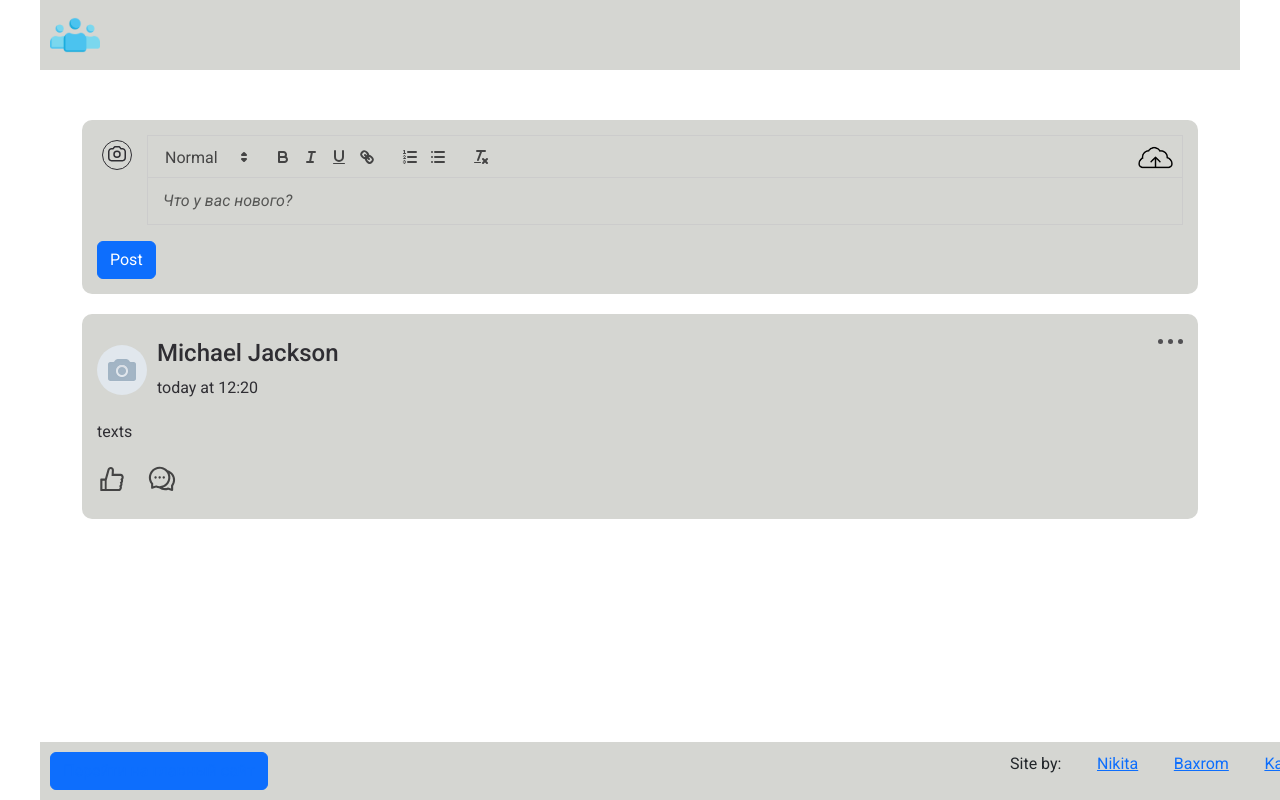
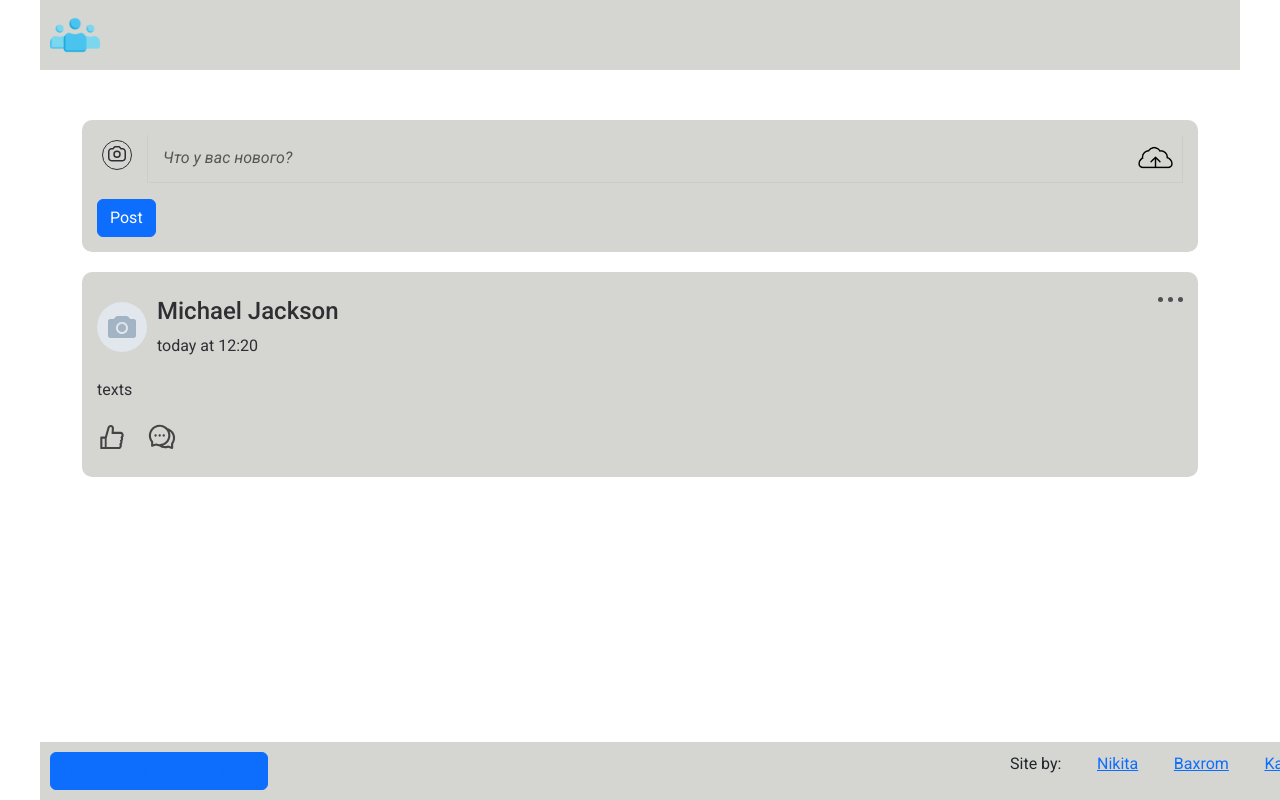
Before and after one commit to N1kk1337/RS-Clone, a React (Create React App) app: page /#/ in a window 1280 px wide. Shown: the top 800 px of the page. Built offline with nearby package versions, Linux system fonts and the light colour scheme.

Commit message:
fix: PostForm component
update input focus

```diff
--- a/src/components/PostForm/PostForm.scss
+++ b/src/components/PostForm/PostForm.scss
@@ -37,6 +37,21 @@
   }
   .form-control_text {
     padding-left: 50px;
+    display: flex;
+    flex-direction: column-reverse;
+    .ql-toolbar {
+      display: none;
+    }
+    .ql-formats {
+      .ql-header {
+        display: none;
+      }
+    }
+  }
+  .tool {
+    .ql-toolbar {
+      display: block;
+    }
   }
   #file-upload {
     display: none;
--- a/src/components/PostForm/PostForm.tsx
+++ b/src/components/PostForm/PostForm.tsx
@@ -8,6 +8,7 @@ import './PostForm.scss';
 
 function PostForm() {
   const [deltaVal, setDeltaVal] = useState('');
+  const [defaultClass, setDefaultClass] = useState('form-control_text');
 
   const postSubmitHandler = (e: React.FormEvent<HTMLFormElement>): void => {
     e.preventDefault();
@@ -21,6 +22,12 @@ function PostForm() {
     const { files } = e.target;
     const selectedFiles: FileList = files as FileList;
     console.log(selectedFiles);
+  };
+  const quillBlurHandler = () => {
+    setDefaultClass('form-control_text tool');
+  };
+  const quillBlurOutHandler = () => {
+    setDefaultClass('form-control_text');
   };
   return (
     <>
@@ -41,10 +48,13 @@ function PostForm() {
               />
             </svg>
           </span>
+          {}
           <ReactQuill
             theme="snow"
             placeholder="Что у вас нового?"
-            className="form-control_text"
+            className={defaultClass}
+            onFocus={quillBlurHandler}
+            onBlur={quillBlurOutHandler}
           />
           <Form.Group className="file-upload_group">
             <label htmlFor="file-upload">
```
Lines whose indentation alone changed are shown as unchanged.
